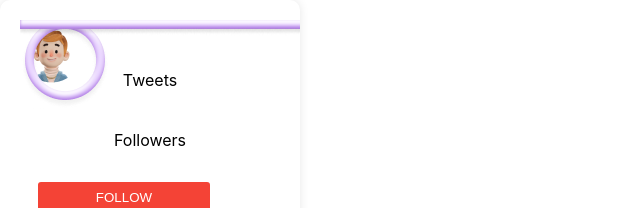
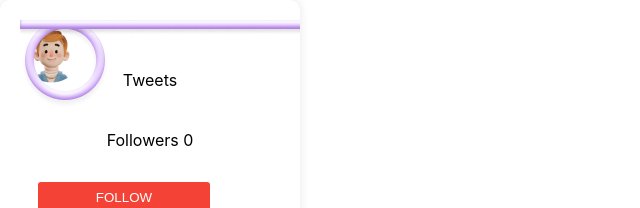
Before and after one commit to Konurbaeva/goit-test-challenge, a React (Create React App) app: page / in a window 1280 px wide. Shown: the top 208 px of the page, without its empty margins (0-640 px from the left). Built offline with nearby package versions, Linux system fonts and the light colour scheme.

Commit message:
adding localStorage for the followersCount

```diff
--- a/src/components/Card.jsx
+++ b/src/components/Card.jsx
@@ -1,4 +1,4 @@
-import React, { useState } from 'react';
+import React, { useState, useEffect } from 'react';
 import styled from 'styled-components';
 import { LoadingLogo } from './LoadingLogo';
 import '../Card.css';
@@ -72,10 +72,17 @@ const Button = styled.button`
 
 const Card = () => {
   const [text, setText] = useState('FOLLOW');
+  const [followersCount, setFollowersCount] = useState(parseInt(localStorage.getItem('followersCount')) || 0);
 
   const handleClick = () => {
     setText('FOLLOWING');
+    setFollowersCount(followersCount+1)
   };
+
+  useEffect(() => {
+    localStorage.setItem('followersCount', followersCount.toString());
+  }, [followersCount]);
+
   return (
     <CardWrapper>
       <CardContent>
@@ -88,7 +95,7 @@ const Card = () => {
         </div>
 
         <CardParagraph>Tweets</CardParagraph>
-        <CardParagraph>Followers</CardParagraph>
+        <CardParagraph>Followers {followersCount}</CardParagraph>
         <Button onClick={handleClick}>{text}</Button>
       </CardContent>
     </CardWrapper>
```
